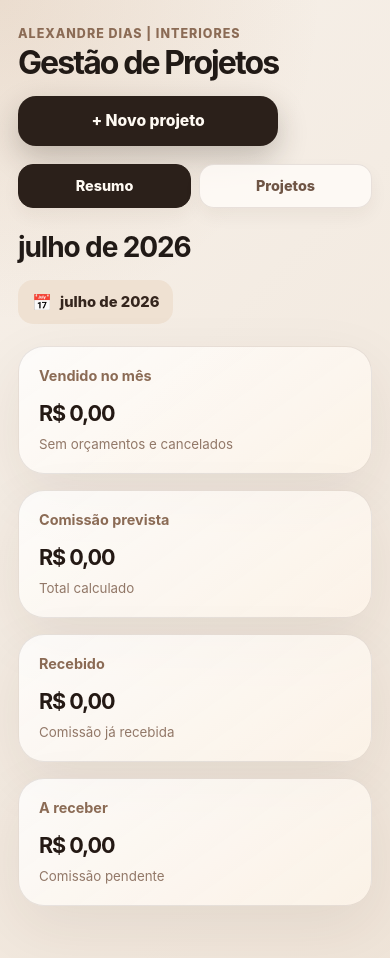
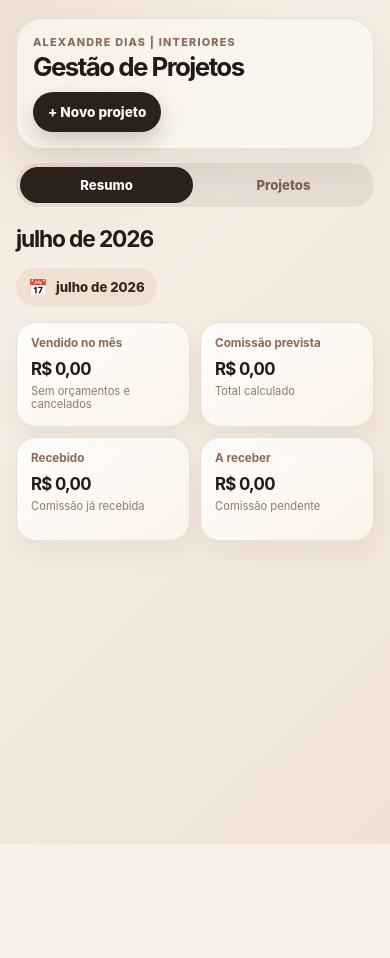
Before and after one commit to arqalexandredias-prog/gestao-projetos, a React (Vite) app: page / in a window 390 px wide. Shown: the top 958 px of the page. After the commit the page ends 844 px from the top, so only its background shows below. Built offline with nearby package versions, Linux system fonts and the light colour scheme.

Commit message:
Redesenha dashboard mobile compacta

```diff
--- a/src/App.css
+++ b/src/App.css
@@ -16,8 +16,8 @@ body {
   min-width: 320px;
   min-height: 100vh;
   background:
-    radial-gradient(circle at top left, rgba(180, 129, 84, 0.18), transparent 30%),
-    linear-gradient(135deg, #f7f1ea 0%, #efe4d8 100%);
+    radial-gradient(circle at top left, rgba(180, 129, 84, 0.14), transparent 32%),
+    linear-gradient(135deg, #f8f1e9 0%, #efe3d6 100%);
 }
 
 button,
@@ -156,7 +156,7 @@ nav button.active {
   padding: 22px;
   border: 1px solid rgba(78, 55, 42, 0.12);
   border-radius: 28px;
-  background: rgba(255, 252, 248, 0.7);
+  background: rgba(255, 252, 248, 0.72);
   box-shadow: 0 22px 70px rgba(68, 43, 27, 0.08);
   backdrop-filter: blur(14px);
 }
@@ -189,7 +189,7 @@ nav button.active {
   padding: 22px;
   border: 1px solid rgba(78, 55, 42, 0.12);
   border-radius: 28px;
-  background: linear-gradient(145deg, rgba(255, 255, 255, 0.78), rgba(255, 246, 235, 0.74));
+  background: linear-gradient(145deg, rgba(255, 255, 255, 0.82), rgba(255, 247, 238, 0.78));
   box-shadow: 0 20px 60px rgba(68, 43, 27, 0.08);
 }
 
@@ -257,7 +257,7 @@ nav button.active {
   padding: 14px;
   border: 1px solid rgba(78, 55, 42, 0.12);
   border-radius: 22px;
-  background: rgba(255, 252, 248, 0.62);
+  background: rgba(255, 252, 248, 0.64);
 }
 
 .filters input[type="search"] {
@@ -271,7 +271,7 @@ textarea {
   border: 1px solid rgba(68, 43, 27, 0.14);
   border-radius: 14px;
   padding: 0 14px;
-  background: rgba(255, 255, 255, 0.78);
+  background: rgba(255, 255, 255, 0.82);
   color: #241914;
   outline: none;
 }
@@ -707,55 +707,66 @@ tr:last-child td {
   }
 
   .content {
-    padding: 26px 18px 90px !important;
+    padding: 18px 16px 86px !important;
   }
 
   .topbar {
     display: grid !important;
-    gap: 16px !important;
-    margin-bottom: 18px !important;
+    gap: 12px !important;
+    margin-bottom: 14px !important;
+    padding: 16px;
+    border: 1px solid rgba(78, 55, 42, 0.1);
+    border-radius: 26px;
+    background: rgba(255, 252, 248, 0.58);
+    box-shadow: 0 16px 38px rgba(68, 43, 27, 0.07);
   }
 
   .topbar p {
     display: block !important;
-    margin-bottom: 5px !important;
+    margin-bottom: 4px !important;
     color: #8b6b55 !important;
-    font-size: 0.78rem !important;
-    font-weight: 800 !important;
-    letter-spacing: 0.08em !important;
+    font-size: 0.68rem !important;
+    font-weight: 850 !important;
+    letter-spacing: 0.11em !important;
     text-transform: uppercase !important;
   }
 
   .topbar h1 {
-    font-size: 2rem !important;
+    font-size: 1.62rem !important;
     line-height: 1.05 !important;
     letter-spacing: -0.06em !important;
   }
 
   .topbar .primary-button {
-    width: 100%;
-    height: 50px;
-    padding: 0 16px !important;
-    border-radius: 18px !important;
-    font-size: 0.98rem !important;
+    width: auto;
+    justify-self: start;
+    height: 40px;
+    padding: 0 15px !important;
+    border-radius: 999px !important;
+    font-size: 0.85rem !important;
+    box-shadow: 0 10px 22px rgba(43, 32, 26, 0.2);
   }
 
   .mobile-tabs {
-    display: grid;
+    display: inline-grid;
     grid-template-columns: 1fr 1fr;
-    gap: 8px;
-    margin: 0 0 22px;
+    gap: 4px;
+    width: 100%;
+    margin: 0 0 18px;
+    padding: 4px;
+    border-radius: 999px;
+    background: rgba(43, 32, 26, 0.08);
   }
 
   .mobile-tabs button {
-    height: 44px;
-    border: 1px solid rgba(78, 55, 42, 0.12);
-    border-radius: 15px;
-    background: rgba(255, 252, 248, 0.82);
-    color: #6f5545;
-    font-size: 0.9rem;
-    font-weight: 800;
-    box-shadow: 0 8px 18px rgba(68, 43, 27, 0.05);
+    height: 36px;
+    border: 0;
+    border-radius: 999px;
+    background: transparent;
+    color: #7a6251;
+    font-size: 0.82rem;
+    font-weight: 850;
+    box-shadow: none;
   }
 
   .mobile-tabs button.active {
@@ -764,58 +775,95 @@ tr:last-child td {
     border-color: #2b201a;
   }
 
+  .page-section {
+    gap: 16px;
+  }
+
   .page-section > .section-header p {
     display: none !important;
   }
 
   .section-header h1 {
-    font-size: 1.75rem !important;
+    font-size: 1.42rem !important;
+    letter-spacing: -0.05em;
   }
 
   .summary-grid {
-    grid-template-columns: 1fr;
+    grid-template-columns: repeat(2, minmax(0, 1fr));
+    gap: 10px;
   }
 
   .summary-card {
-    min-height: 128px;
-    padding: 20px;
-    border-radius: 26px;
+    min-height: 104px;
+    padding: 14px;
+    border-radius: 20px;
+    box-shadow: 0 12px 26px rgba(68, 43, 27, 0.055);
+  }
+
+  .summary-card span {
+    margin-bottom: 9px;
+    font-size: 0.73rem;
+    line-height: 1.1;
+  }
+
+  .summary-card strong {
+    font-size: 1.05rem;
+    letter-spacing: -0.04em;
+  }
+
+  .summary-card small {
+    margin-top: 6px;
+    font-size: 0.7rem;
+    line-height: 1.2;
+  }
+
+  .filters-inline {
+    width: 100%;
+  }
+
+  .filters-inline button {
+    width: auto !important;
+    height: 38px !important;
+    padding: 0 12px !important;
+    border-radius: 999px !important;
+    font-size: 0.82rem !important;
+    justify-content: center !important;
   }
 
   .filters {
     width: 100% !important;
     max-width: 100% !important;
-    margin: 0 auto 18px !important;
-    padding: 13px !important;
-    border-radius: 24px !important;
-    background: rgba(255, 252, 248, 0.78) !important;
-    box-shadow: 0 12px 28px rgba(68, 43, 27, 0.06);
+    margin: 0 auto 12px !important;
+    padding: 10px !important;
+    gap: 8px !important;
+    border-radius: 20px !important;
+    background: rgba(255, 252, 248, 0.72) !important;
+    box-shadow: 0 12px 26px rgba(68, 43, 27, 0.055);
   }
 
   .filters input[type="search"] {
     width: 100% !important;
     min-width: 0 !important;
-    height: 44px !important;
-    font-size: 0.88rem !important;
+    height: 40px !important;
+    font-size: 0.78rem !important;
+    border-radius: 14px;
   }
 
   .filters input::placeholder {
-    font-size: 0.88rem;
+    font-size: 0.78rem;
   }
 
   .filters button,
   .filters select,
-  .filters .calendar-open-button,
-  .filters-inline button {
+  .filters .calendar-open-button {
     width: 100% !important;
-    height: 44px !important;
-    border-radius: 15px !important;
-    font-size: 0.92rem !important;
+    height: 40px !important;
+    border-radius: 14px !important;
+    font-size: 0.82rem !important;
   }
 
   .filters .calendar-open-button,
-  .filters button,
-  .filters-inline button {
+  .filters button {
     justify-content: center !important;
   }
 
@@ -837,7 +885,7 @@ tr:last-child td {
 
   .table-wrap tbody {
     display: grid !important;
-    gap: 8px !important;
+    gap: 7px !important;
   }
 
   .table-wrap tr {
@@ -847,13 +895,13 @@ tr:last-child td {
       "date status"
       "client pending"
       "development actions";
-    gap: 4px 10px;
+    gap: 3px 10px;
     margin: 0 !important;
-    padding: 12px 14px !important;
+    padding: 11px 12px !important;
     border: 1px solid rgba(78, 55, 42, 0.1) !important;
     border-radius: 16px !important;
-    background: rgba(255, 252, 248, 0.84) !important;
-    box-shadow: 0 8px 18px rgba(68, 43, 27, 0.06) !important;
+    background: rgba(255, 252, 248, 0.78) !important;
+    box-shadow: 0 8px 18px rgba(68, 43, 27, 0.05) !important;
   }
 
   .table-wrap td {
@@ -874,16 +922,16 @@ tr:last-child td {
     display: block !important;
     grid-area: date;
     color: #8b6b55;
-    font-size: 0.72rem;
-    font-weight: 700;
+    font-size: 0.66rem;
+    font-weight: 750;
   }
 
   .table-wrap td:nth-child(2) {
     display: block !important;
     grid-area: development;
     color: #7b6252;
-    font-size: 0.82rem;
-    font-weight: 650;
+    font-size: 0.76rem;
+    font-weight: 700;
     overflow: hidden;
     text-overflow: ellipsis;
   }
@@ -892,8 +940,8 @@ tr:last-child td {
     display: block !important;
     grid-area: client;
     color: #241914;
-    font-size: 1rem;
-    font-weight: 800;
+    font-size: 0.92rem;
+    font-weight: 850;
     overflow: hidden;
     text-overflow: ellipsis;
   }
@@ -922,19 +970,19 @@ tr:last-child td {
   .money-pill,
   .status {
     min-width: auto !important;
-    padding: 5px 8px !important;
-    font-size: 0.7rem !important;
+    padding: 4px 7px !important;
+    font-size: 0.64rem !important;
   }
 
   .row-actions {
     justify-content: flex-end !important;
-    gap: 5px !important;
+    gap: 4px !important;
     flex-wrap: nowrap !important;
   }
 
   .row-actions button {
-    padding: 6px 8px !important;
-    font-size: 0.68rem !important;
+    padding: 5px 7px !important;
+    font-size: 0.62rem !important;
     border-radius: 999px !important;
   }
 
@@ -948,6 +996,11 @@ tr:last-child td {
 
   .form-preview {
     grid-template-columns: 1fr;
+  }
+
+  .modal {
+    padding: 20px;
+    border-radius: 26px;
   }
 
   .modal-actions {
```
